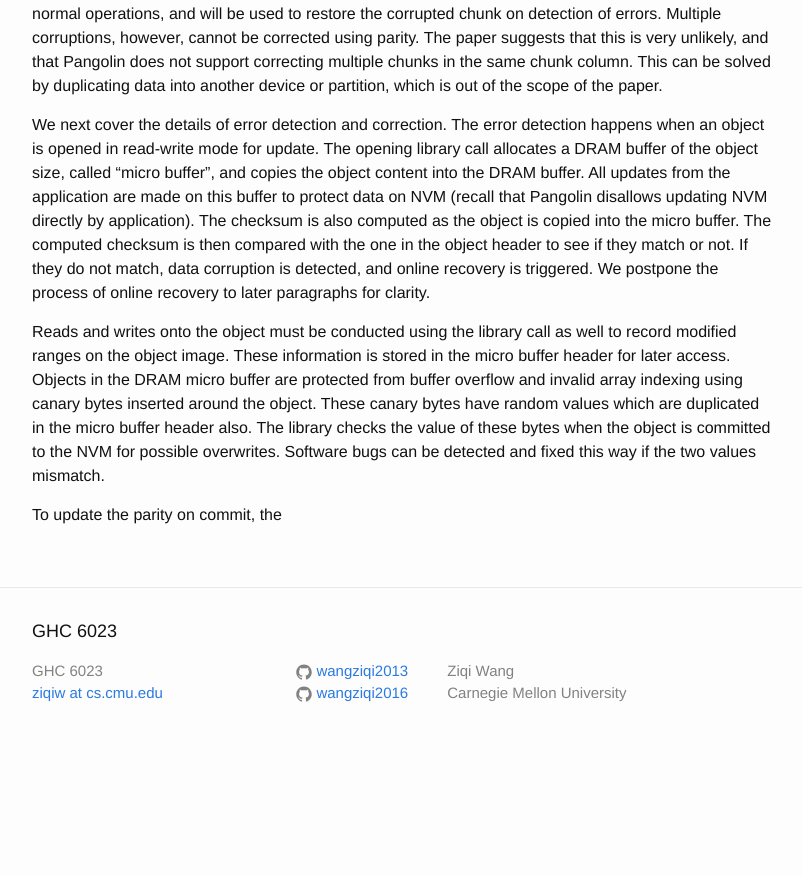
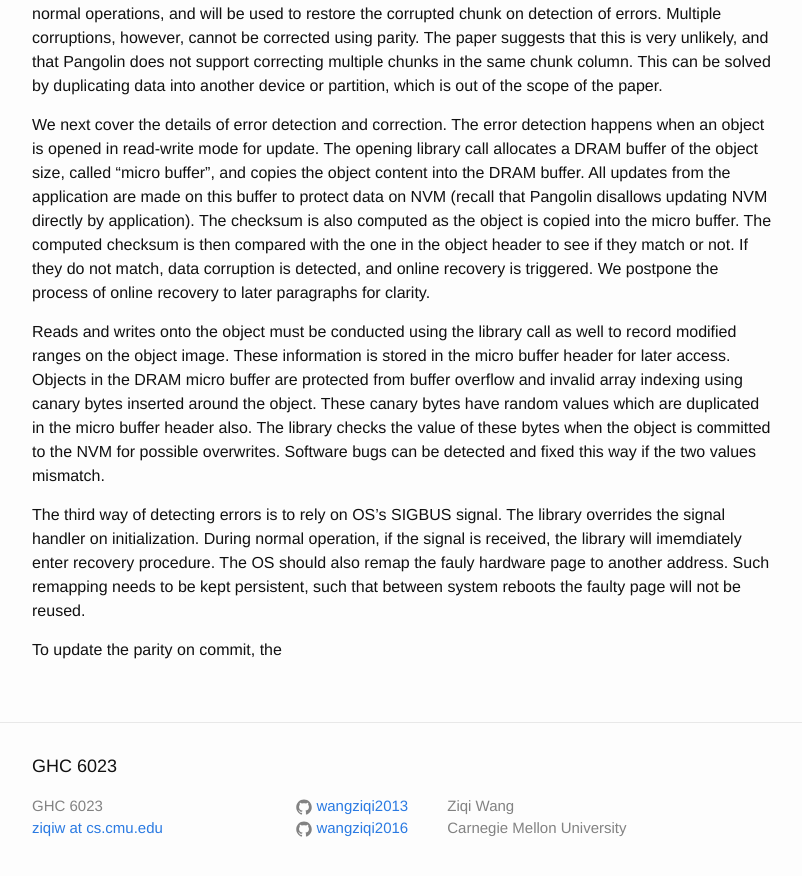
Before and after one commit to wangziqi2013/wangziqi2013.github.io, a Jekyll site: the page built from _posts/2020-02-05-pangolin.markdown, in a window 1280 px wide and 900 px high, scrolled down 1527 px. Shown: the top 876 px of the window, without its empty margins (238-1040 px from the left). Built offline with Jekyll 4.4.1, drawn with Linux system fonts in a browser that asks for light colours; before the commit the page ends 2292 px from its top, so only the background shows below that.

Commit message:
Adding OS

```diff
--- a/_posts/2020-02-05-pangolin.markdown
+++ b/_posts/2020-02-05-pangolin.markdown
@@ -70,4 +70,9 @@ from buffer overflow and invalid array indexing using canary bytes inserted arou
 values which are duplicated in the micro buffer header also. The library checks the value of these bytes when the object
 is committed to the NVM for possible overwrites. Software bugs can be detected and fixed this way if the two values mismatch.
 
+The third way of detecting errors is to rely on OS's SIGBUS signal. The library overrides the signal handler on initialization.
+During normal operation, if the signal is received, the library will imemdiately enter recovery procedure. The OS should
+also remap the fauly hardware page to another address. Such remapping needs to be kept persistent, such that between
+system reboots the faulty page will not be reused.
+
 To update the parity on commit, the
```
